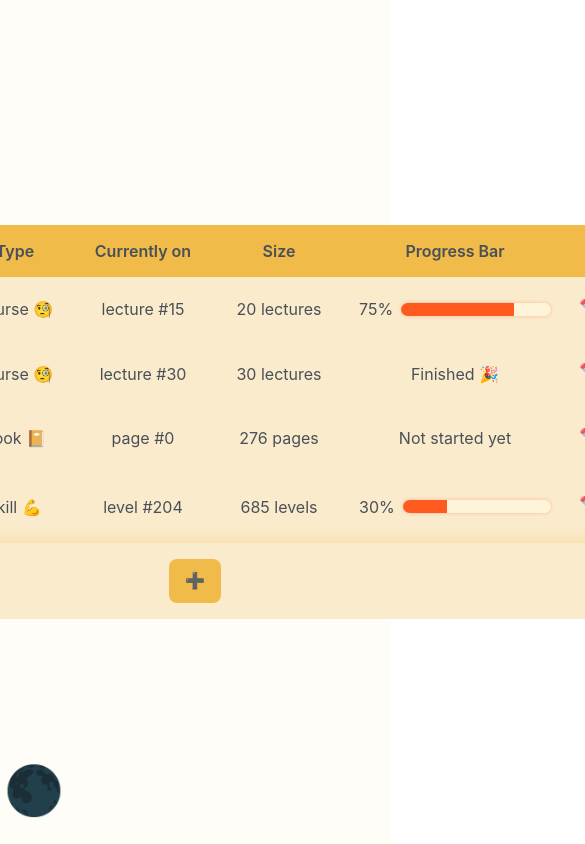
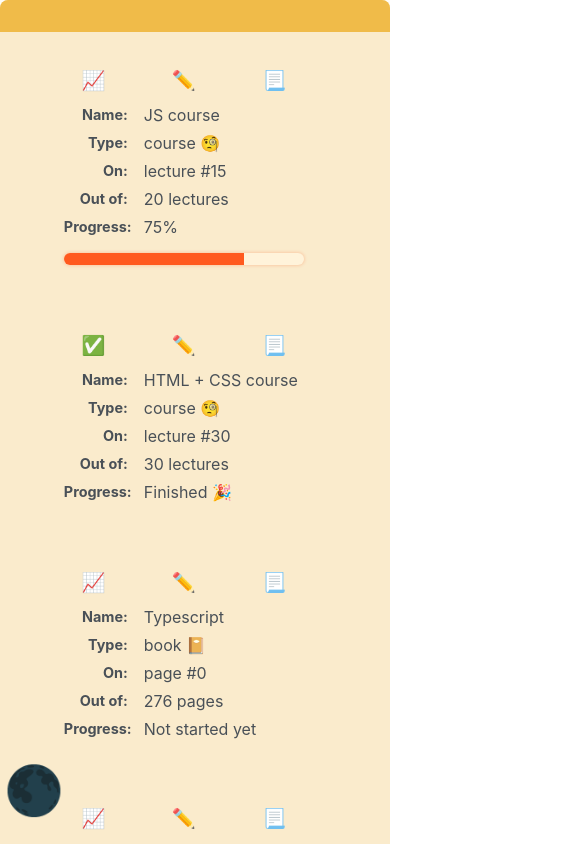
Before and after one commit to CreepyTeabag/Track-Your-Progress, a React (Create React App) app: page / in a window 390 px wide. Shown: the top 844 px of the page, 585 px wide, since content can reach past the window. Built offline with nearby package versions, Linux system fonts and the light colour scheme.

Commit message:
Working on responsive

```diff
--- a/src/index.css
+++ b/src/index.css
@@ -45,6 +45,7 @@ body {
   --color-lightest: #587abd;
   --color-light: #213969;
   --color-medium: #0b1b3a;
+  --color-medium-rgb: 11, 27, 58;
   --color-dark: #001b51;
   --color-dark-rgb: 28, 25, 24;
   --accent: #020114;
@@ -86,6 +87,7 @@ body {
   --color-lightest: #fff3da;
   --color-light: #faebcc;
   --color-medium: #ffdb8e;
+  --color-medium-rgb: 255, 219, 142;
   --color-dark: #f0bb49;
   --color-dark-rgb: 240, 187, 73;
   --accent: #ff5a1f;
@@ -375,3 +377,134 @@ body {
     padding: 2rem 0 0.5rem 0;
   }
 }
+
+@media (max-width: 1150px) {
+  .container {
+    grid-template-columns: 43.5rem;
+  }
+
+  .block {
+    width: 100%;
+  }
+
+  .header {
+    padding: 1rem;
+  }
+
+  .header p {
+    display: none;
+  }
+
+  .line {
+    grid-template-columns: repeat(3, 5.66rem);
+    column-gap: 0;
+    row-gap: 0.5rem;
+    border-radius: 0.5rem;
+  }
+
+  .line:hover {
+    background: radial-gradient(
+      circle,
+      rgba(255, 255, 255, 0) 0%,
+      rgba(var(--color-medium-rgb), 0.6) 100%
+    );
+  }
+
+  .line li {
+    display: grid;
+    grid-template-columns: 4rem 10rem;
+    gap: 1rem;
+    text-align: left;
+  }
+
+  .line li:nth-child(1),
+  .line li:nth-child(7),
+  .line li:nth-child(8) {
+    grid-template-columns: auto;
+    grid-row: 1 / 2;
+  }
+
+  .line li:nth-child(2),
+  .line li:nth-child(3),
+  .line li:nth-child(4),
+  .line li:nth-child(5),
+  .line li:nth-child(6) {
+    grid-column: 1 / -1;
+  }
+
+  .line li:nth-child(6) {
+    grid-template-columns: 4rem 10rem;
+  }
+
+  .line li:nth-child(2)::before {
+    content: "Name:";
+    justify-self: flex-end;
+    font-size: 0.9rem;
+    font-weight: 700;
+  }
+
+  .line li:nth-child(3)::before {
+    content: "Type:";
+    justify-self: flex-end;
+    font-size: 0.9rem;
+    font-weight: 700;
+  }
+
+  .line li:nth-child(4)::before {
+    content: "On:";
+    justify-self: flex-end;
+    font-size: 0.9rem;
+    font-weight: 700;
+  }
+
+  .line li:nth-child(5)::before {
+    content: "Out of:";
+    justify-self: flex-end;
+    font-size: 0.9rem;
+    font-weight: 700;
+  }
+
+  .line li:nth-child(6)::before {
+    content: "Progress:";
+    justify-self: flex-start;
+    font-size: 0.9rem;
+    font-weight: 700;
+  }
+
+  .progress {
+    grid-column: 1 / -1;
+    margin: 0;
+  }
+
+  .skills-list {
+    display: grid;
+    grid-template-columns: repeat(2, 19rem);
+    gap: 1rem;
+    padding: 1rem 2rem;
+  }
+
+  .popup {
+    width: 26.5rem;
+  }
+}
+
+@media (max-width: 850px) {
+  .App {
+    padding: 0;
+  }
+
+  .container {
+    grid-template-columns: 100%;
+  }
+
+  .skills-list {
+    max-height: unset;
+    gap: 2rem;
+  }
+}
+
+@media (max-width: 720px) {
+  .skills-list {
+    grid-template-columns: repeat(1, 19rem);
+  }
+}
```
